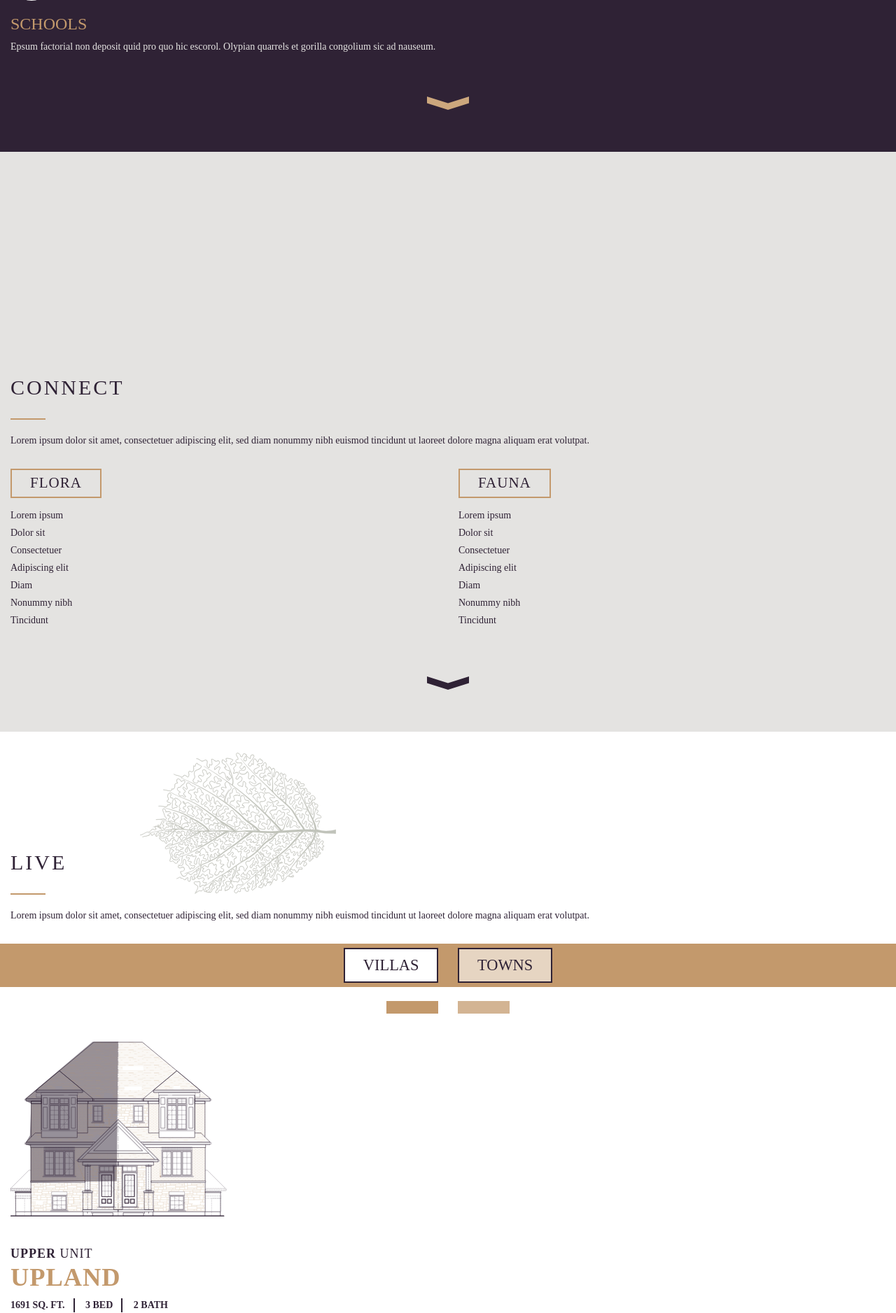
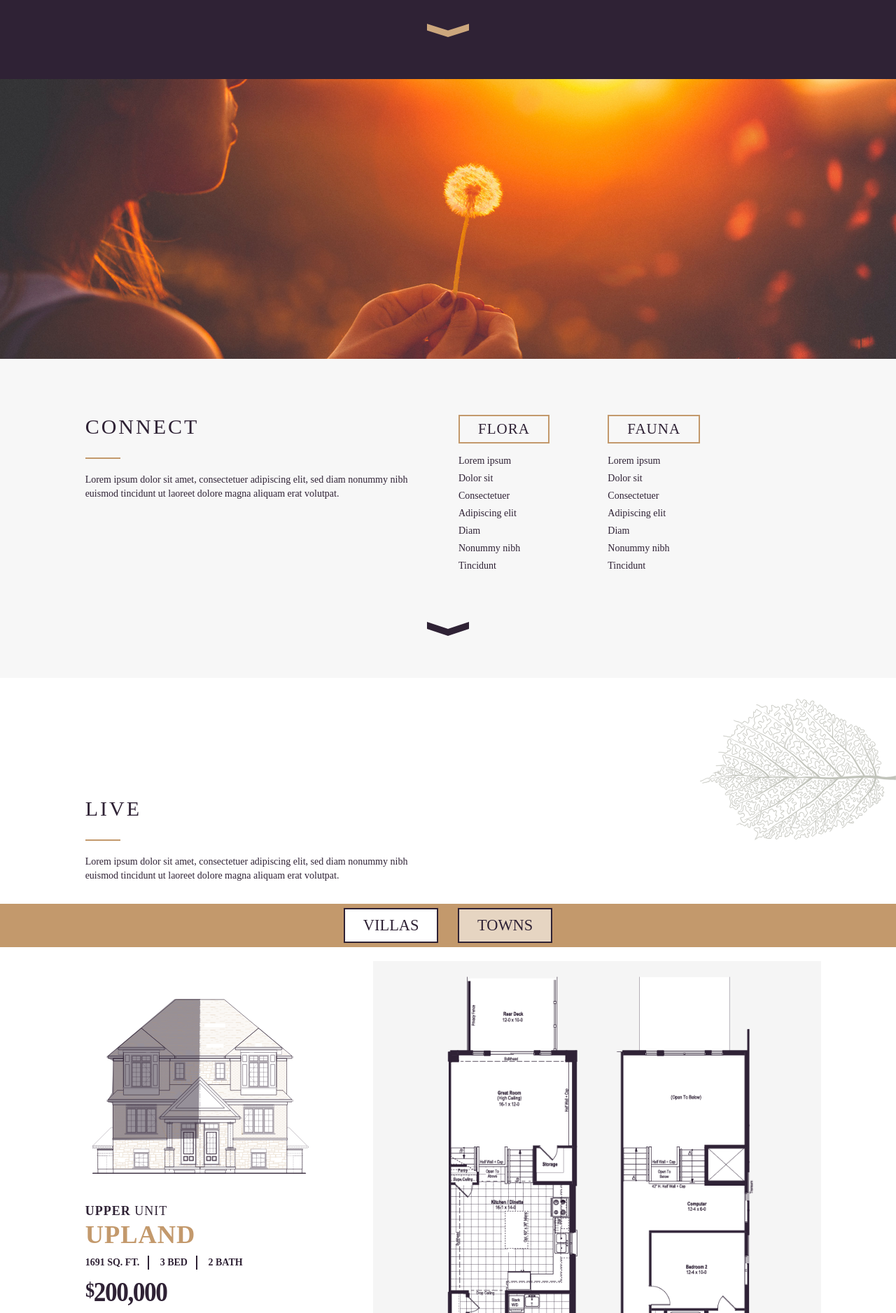
Before and after one commit to FrankyFrankFrank/doon-south-preview, a PHP site: page / in a window 1280 px wide. Shown: the part 1888-3765 px from the top of the page at 70% size. Run offline with PHP 8.4, Linux system fonts and the light colour scheme; some libraries are stand-ins or nearby versions.

Commit message:
Sm and Med Viewports

```diff
--- a/css/stylesheet.css
+++ b/css/stylesheet.css
@@ -5,18 +5,23 @@
 .jumbotron {
   border-radius: 0;
   margin-bottom: 0;
-  min-height: 700px;
 }
 .jumbotron {
-  background-color: #615d63;
+  background-image: url('../img/jumbotron-01-xs.jpg');
+  background-repeat: no-repeat;
+  background-size: cover;
+  background-position:center;
+  background-color: rgb(97, 93, 99);
+  background-blend-mode: overlay;
 }
 .jumbotron .logo {
-  margin-top: 220px;
+  margin-top: 270px;
   max-width:400px;
 }
 
 .jumbotron .ds-caret {
-  margin-top: 180px;
+  margin-top: 270px;
+  margin-bottom: 50px;
 }
 
 .ds-caret {
@@ -31,7 +36,8 @@
   background-color: #2f2235;
   background-image: url('../img/graphic-leaf-01.svg');
   background-repeat: no-repeat;
-  background-position: -40px 40px;
+  background-position: -30px 40px;
+  background-size: 360px;
   color: #e5e4e2;
   padding-top: 170px;
 }
@@ -68,9 +74,21 @@
 }
 
 .connect {
-  background-color: #e4e3e1;
+  background-color: #f7f7f7;
+  background-repeat: no-repeat;
   color: #2f2235;
-  padding-top: 300px;
+  padding-top: 60px;
+}
+
+.connect-bg {
+  background-image: url('../img/doon-south-blowing-dandielions-xs.jpg');
+  background-size: cover;
+  min-height: 400px;
+  padding: 0;
+}
+
+.connect .background {
+  padding: 0;
 }
 
 .connect h3 {
@@ -99,7 +117,7 @@
 .live {
   background-image: url('../img/graphic-leaf-02.svg');
   background-repeat: no-repeat;
-  background-position: 200px 30px;
+  background-position: 100% 30px;
   background-size: 280px;
   color: #2f2235;
   padding-top: 150px;
@@ -125,7 +143,17 @@
   background-color: #ffffff;
 }
 
-.viewer .floor-ind .pill {
+.viewer .details {
+  margin-top: 20px;
+  margin-bottom: 44px;
+}
+
+.viewer .unit {
+  margin-top: 22px;
+  text-align: center;
+}
+
+.viewer .unit .pill {
   background-color: rgba(195,153,108,0.73);
   display: inline-block;
   height: 18px;
@@ -134,36 +162,44 @@
   width: 74px;
 }
 
-.viewer .floor-ind .pill.active {
+.viewer .unit .pill:first-child {
+  margin-left: 0;
+}
+
+.viewer .unit .pill:last-child {
+  margin-left: 0;
+}
+
+.viewer .unit .pill.active {
   background-color: #c3996c;
 }
 
-.viewer .unit img {
+.viewer .drawing {
   max-height: 250px;
   margin: 34px auto;
 }
 
-.viewer .unit h3, .viewer .unit h4 {
+.description h3, .description h4 {
   text-transform: uppercase;
   letter-spacing: 1px;
 }
 
-.viewer .unit h4 {
+.description h4 {
   margin-bottom: 2px;
 }
 
-.viewer .unit h3 {
+.description h3 {
   color: #c3996c;
   font-size: 2.6em;
   font-weight: 600;
   margin-top: 3px;
 }
 
-.viewer .unit ul {
+.description ul {
   -webkit-padding-start: 0;
 }
 
-.viewer .unit li {
+.description li {
   display: inline-block;
   font-weight: 600;
   text-transform: uppercase;
@@ -172,15 +208,15 @@
   padding-left: 12px;
 }
 
-.viewer .unit li:first-child {
+.description li:first-child {
   padding-left: 0;
 }
 
-.viewer .unit li:last-child {
+.description li:last-child {
   border-right: 0;
 }
 
-.viewer .unit .price {
+.description .price {
   font-size: 2.8em;
   font-weight: 600;
   letter-spacing: -1.6px;
@@ -192,21 +228,21 @@ sup {
   vertical-align: sub;
 }
 
-.viewer .floorplan {
-  margin-top: 44px;
+.floorplan {
   margin-bottom: 44px;
+  padding-top: 22px;
+  padding-bottom: 22px;
+  background: #F5F5F5;
 }
 
 .siteplan {
+  background-color: #f7f7f7;
   background-image: url('../img/graphic-leaf-04.svg');
   background-size: 200px;
-  background-position: 200px 40px;
+  background-position: 92% 30px;
   background-repeat: no-repeat;
   padding-top: 140px;
-}
-
-.siteplan {
-  border-top: 1px solid #eeeeee;
+  padding-bottom: 70px;
 }
 
 .legend {
@@ -242,3 +278,76 @@ sup {
 .register {
   padding-top: 150px;
 }
+
+.register .logo {
+  margin-bottom: 44px;
+}
+
+/*********************************/
+/*         SMALL DEVICES         */
+/*********************************/
+
+@media (min-width: 768px) {
+
+  .jumbotron {
+    background-image: url('../img/jumbotron-01-xs.jpg');
+  }
+
+  .jumbotron .logo {
+    margin-top: 310px;
+    max-width:500px;
+  }
+
+  .explore {
+    background-size: 470px;
+    background-position: 7% 40px;
+  }
+
+  .connect-bg {
+    background-image: url('../img/doon-south-blowing-dandielions-sm.jpg');
+    background-position: center;
+  }
+
+  .viewer .description {
+    padding-top: 40px;
+  }
+
+  .floorplan img {
+    max-height: 780px;
+  }
+
+  .siteplan {
+    background-position: 95% 30px;
+  }
+
+}
+
+/**********************************/
+/*         MEDIUM DEVICES         */
+/**********************************/
+
+@media (min-width: 992px) {
+
+  .jumbotron {
+    background-image: url('../img/jumbotron-01-sm.jpg');
+  }
+
+  .viewer .description {
+    padding-top: 0;
+  }
+
+  .viewer .unit {
+    text-align: left;
+  }
+
+  .viewer .drawing {
+    text-align: left;
+    width: 83%;
+  }
+
+  .connect-bg {
+    background-image: url('../img/doon-south-blowing-dandielions.jpg');
+    background-position: center;
+  }
+
+}
--- a/form.php
+++ b/form.php
@@ -3,7 +3,7 @@
   <!-- Begin MailChimp Signup Form -->
   <form action="//activagroup.us2.list-manage.com/subscribe/post?u=defa4cb9c993c4724097264fb&amp;id=c1a1bc77d8" class="validate form-horizontal" id="mc-embedded-subscribe-form" method="post" name="mc-embedded-subscribe-form" novalidate="" target="_blank">
 
-    <div class="form col-md-4 col-md-offset-4">
+    <div class="form col-sm-10 col-sm-offset-1 col-md-6 col-md-offset-3">
 
       <div class="text-right help-block">
           <span class="asterisk">*</span> indicates required
@@ -58,7 +58,7 @@
 
     </div>
 
-    <div class="form col-md-4 col-md-offset-4">
+    <div class="form col-sm-10 col-sm-offset-1 col-md-6 col-md-offset-3">
       <!-- REGISTERING AS -->
       <div class="form-group white-bg">
         <label class="control-label col-md-4">Registering As</label>
@@ -178,7 +178,7 @@
       </div>
     </div>
 
-    <div class="form col-md-4 col-md-offset-4">
+    <div class="form col-sm-10 col-sm-offset-1 col-md-6 col-md-offset-3">
       <div class="form-group white-bg">
         <label class="control-label col-md-4">
           Where Did you First Hear About Doon South?
@@ -240,7 +240,7 @@
     </div>
 
 
-    <div class="submit form col-md-4 col-md-offset-4 col-sm-10 col-sm-offset-1">
+    <div class="submit form col-md-6 col-md-offset-3 col-sm-10 col-sm-offset-1">
       <input class="btn btn-primary btn-lg center-block hidden-sm hidden-xs" type="submit" value="Register">
       <input class="btn btn-primary btn-lg btn-block visible-sm visible-xs" type="submit" value="Register">
     </div>
--- a/index.php
+++ b/index.php
@@ -27,6 +27,8 @@
     <div class="row">
       <div class="col-md-12 text-center">
         <img class="logo" src="img/logo-1-grey.svg" alt="Doon South - Naturally embraced living" />
+      </div>
+      <div class="col-md-12 text-center">
         <img class="ds-caret" src="img/graphic-silver-caret.svg" />
       </div>
     </div>
@@ -37,14 +39,18 @@
 
     <div class="row">
 
-      <div class="col-md-12 intro">
+      <div class="intro col-xs-12 col-sm-6 col-sm-offset-1">
         <h2>Explore</h2>
         <p>
           Lorem ipsum dolor sit amet, consectetuer adipiscing elit, sed diam nonummy nibh euismod tincidunt ut laoreet dolore magna aliquam erat volutpat.
         </p>
       </div>
 
-      <div class="amenity col-xs-6">
+    </div>
+
+    <div class="row">
+
+      <div class="amenity col-xs-6 col-sm-3 col-sm-offset-1">
         <img class="amenity-icon" src="img/amenity-parks.svg" alt="Parks Icon" />
         <h3>Parks</h3>
         <p>
@@ -52,7 +58,7 @@
         </p>
       </div>
 
-      <div class="amenity col-xs-6">
+      <div class="amenity col-xs-6 col-sm-3">
         <img class="amenity-icon" src="img/amenity-greenspace-and-marshland.svg" alt="Parks Icon" />
         <h3>Greenspace</h3>
         <p>
@@ -60,7 +66,7 @@
         </p>
       </div>
 
-      <div class="amenity col-xs-6">
+      <div class="amenity col-xs-6 col-sm-3">
         <img class="amenity-icon" src="img/amenity-trails.svg" alt="Parks Icon" />
         <h3>Trails</h3>
         <p>
@@ -68,7 +74,7 @@
         </p>
       </div>
 
-      <div class="amenity col-xs-6">
+      <div class="amenity col-xs-6 col-sm-3 col-sm-offset-1">
         <img class="amenity-icon" src="img/amenity-fishing.svg" alt="Parks Icon" />
         <h3>Fishing</h3>
         <p>
@@ -76,7 +82,7 @@
         </p>
       </div>
 
-      <div class="amenity col-xs-6">
+      <div class="amenity col-xs-6 col-sm-3">
         <img class="amenity-icon" src="img/amenity-culture.svg" alt="Parks Icon" />
         <h3>Culture</h3>
         <p>
@@ -84,7 +90,7 @@
         </p>
       </div>
 
-      <div class="amenity col-xs-6">
+      <div class="amenity col-xs-6 col-sm-3">
         <img class="amenity-icon" src="img/amenity-sports.svg" alt="Parks Icon" />
         <h3>Sports</h3>
         <p>
@@ -92,7 +98,7 @@
         </p>
       </div>
 
-      <div class="amenity col-xs-6">
+      <div class="amenity col-xs-6 col-sm-3 col-sm-offset-1">
         <img class="amenity-icon" src="img/amenity-golf.svg" alt="Parks Icon" />
         <h3>Golf</h3></h3>
         <p>
@@ -100,7 +106,7 @@
         </p>
       </div>
 
-      <div class="amenity col-xs-6">
+      <div class="amenity col-xs-6 col-sm-3">
         <img class="amenity-icon" src="img/amenity-shopping.svg" alt="Parks Icon" />
         <h3>Shopping</h3>
         <p>
@@ -108,7 +114,7 @@
         </p>
       </div>
 
-      <div class="amenity col-xs-6">
+      <div class="amenity col-xs-6 col-sm-3">
         <img class="amenity-icon" src="img/amenity-school.svg" alt="Parks Icon" />
         <h3>Schools</h3>
         <p>
@@ -124,11 +130,14 @@
 
   </div><!-- End EXPLORE -->
 
+  <div class="container-fluid connect-bg">
+  </div>
+
   <div class="container-fluid connect">
 
     <div class="row">
 
-      <div class="col-xs-12">
+      <div class="col-xs-12 col-sm-6 col-sm-offset-1 col-md-5">
         <div class="intro">
           <h2>Connect</h2>
           <p>
@@ -137,11 +146,9 @@
         </div>
       </div>
 
-    </div>
+      <div class="clearfix visible-xs visible-sm"></div>
 
-    <div class="row">
-
-      <div class="col-xs-6">
+      <div class="col-xs-6 col-sm-2 col-sm-offset-1 col-md-offset-0">
         <h3>Flora</h3>
         <ul>
           <li>Lorem ipsum</li>
@@ -154,7 +161,7 @@
         </ul>
       </div>
 
-      <div class="col-xs-6">
+      <div class="col-xs-6 col-sm-2">
         <h3>Fauna</h3>
         <ul>
           <li>Lorem ipsum</li>
@@ -179,7 +186,7 @@
 
     <div class="row">
 
-      <div class="col-xs-12 intro">
+      <div class="intro col-xs-12 col-sm-5 col-sm-offset-1">
         <h2>Live</h2>
         <p>
           Lorem ipsum dolor sit amet, consectetuer adipiscing elit, sed diam nonummy nibh euismod tincidunt ut laoreet dolore magna aliquam erat volutpat.
@@ -188,11 +195,9 @@
 
     </div>
 
-    <div class="viewer">
+    <div class="row viewer">
 
-    <div class="row home-type text-center">
-
-      <div class="col-xs-12">
+      <div class="col-xs-12 home-type text-center">
         <div id="villas" class="active">
           Villas
         </div>
@@ -201,21 +206,21 @@
         </div>
       </div>
 
+
+
+
+      <div class="col-sm-12 col-md-4 col-md-offset-1">
+
+        <div class="row details">
+
+          <div class="col-xs-12 col-sm-5 col-sm-offset-1 col-md-12 col-md-offset-0">
+            <img class="drawing" src="img/graphic-villa-upland.svg" />
           </div>
 
-    <div class="row floor-ind text-center">
-      <div class="col-xs-12">
-        <div class="pill active"></div>
-        <div class="pill"></div>
-      </div>
-    </div>
-
-    <div class="row unit">
-      <div class="col-xs-12">
-        <img src="img/graphic-villa-upland.svg" />
+          <div class="description col-xs-12 col-sm-6 col-md-12">
             <h4><strong>Upper</strong> Unit</h4>
             <h3>Upland</h3>
-        <ul class="details">
+            <ul>
               <li>
                 1691 Sq. Ft.
               </li>
@@ -228,13 +233,21 @@
             </ul>
             <h5 class="price"><sup>$</sup>200,000</h5>
           </div>
+
+          <div class="unit col-xs-12">
+            <div class="pill active"></div>
+            <div class="pill"></div>
           </div>
 
-    <div class="row floorplan">
-      <div class="col-xs-10 col-xs-offset-1">
-        <img class="img img-responsive" src="img/floorplan-upland-1.png" alt="uploand floorplan 1"/>
         </div>
+
       </div>
+
+      <div class="floorplan col-xs-12 col-md-6">
+        <img class="img img-responsive center-block" src="img/floorplan-upland-1.png" alt="uploand floorplan 1"/>
+      </div>
+
+      <div class="clearfix visible-xs"></div>
 
     </div>
 
@@ -244,7 +257,7 @@
 
     <div class="row">
 
-      <div class="intro col-xs-12">
+      <div class="intro col-xs-12 col-sm-10 col-sm-offset-1 col-md-4 col-md-offset-1">
         <h2>Siteplan</h2>
         <p>
           Lorem ipsum dolor sit amet, consectetuer adipiscing elit, sed diam nonummy nibh euismod tincidunt ut laoreet dolore magna aliquam erat volutpat.
@@ -255,11 +268,7 @@
         </ul>
       </div>
 
-    </div>
-
-    <div class="row map">
-
-      <div class="map col-xs-12">
+      <div class="map col-xs-12 col-sm-10 col-sm-offset-1 col-md-6 col-md-offset-0">
         <img class="img img-responsive" src="img/doon-south-siteplan.jpg" alt="sitemap" />
       </div>
 
@@ -271,7 +280,7 @@
 
     <div class="row">
 
-      <div class="col-xs-12 text-center">
+      <div class="col-xs-10 col-xs-offset-1 col-sm-8 col-sm-offset-2 col-md-6 col-md-offset-3 text-center">
 
         <img class="logo img-responsive" src="img/logo-1-2-colour.svg" alt="Doon South - Naturally embraced living" />
 
@@ -282,7 +291,7 @@
     <?php include('form.php') ?>
 
     <div class="row">
-        <div class="col-md-4 col-md-offset-4 col-sm-10 col-sm-offset-1">
+        <div class="col-sm-offset-1 col-md-6 col-md-offset-3 col-sm-10">
             <p id="disclaimer" class="text-center">You will be emailed to confirm your
             subscription. We may contact you in the future to
             provide updates and information on the Doon South
@@ -291,7 +300,7 @@
 
         </div>
 
-        <div class="col-xs-6 col-xs-offset-3 visible-xs" id="foliage">
+        <div class="col-xs-6 col-xs-offset-3 col-sm-2 col-sm-offset-5" id="foliage">
           <img alt="Doon South Foliage Background" class="img-responsive" src="img/graphic-leaf-footer.svg">
         </div>
 
```
Also changed, not shown: img/doon-south-blowing-dandielions-sm.jpg (added), img/doon-south-blowing-dandielions-xs.jpg (added), img/doon-south-blowing-dandielions.jpg (added), img/jumbotron-01-sm.jpg (added), img/jumbotron-01-xs.jpg (added), img/jumbotron-01.jpg (added). Lines whose indentation alone changed are shown as unchanged.
